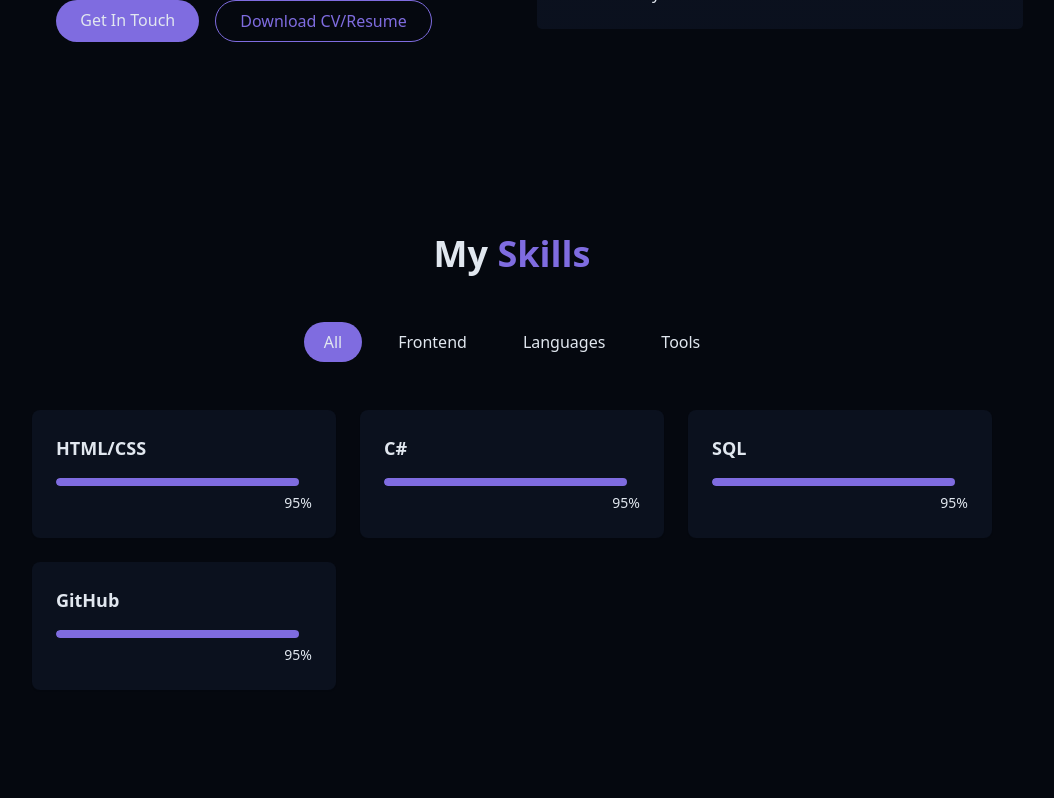
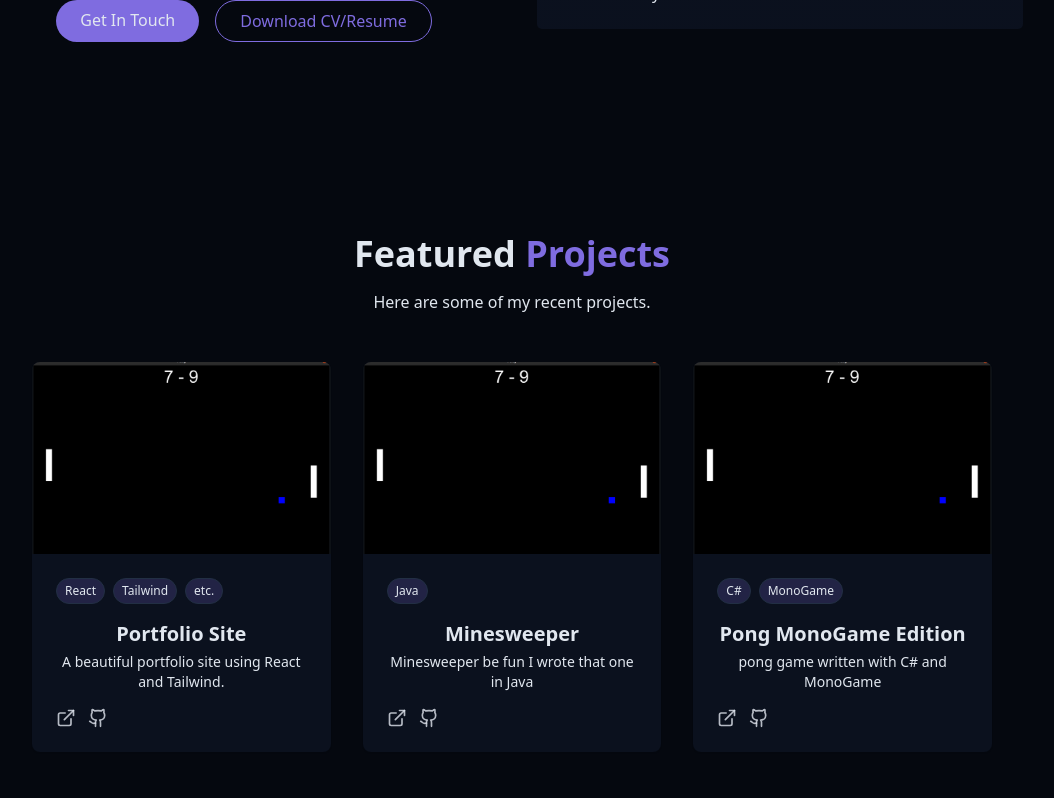
Before and after one commit to brian054/lb-portfolio-react, a React (Vite) app: page / in a window 1280 px wide. Shown: the part 1440-2238 px from the top of the page, without its empty margins (128-1182 px from the left). Built offline with nearby package versions, Linux system fonts and the light colour scheme.

Commit message:
remove skills section

```diff
--- a/src/components/Navbar.tsx
+++ b/src/components/Navbar.tsx
@@ -5,7 +5,6 @@ import { useEffect, useState } from "react";
 const navLinks = [
   { name: "Home", href: "#home" },
   { name: "About", href: "#about" },
-  { name: "Skills", href: "#skills" },
   { name: "Projects", href: "#projects" },
   { name: "Contact", href: "#contact" },
 ];
--- a/src/components/SkillsSection.tsx
+++ /dev/null
@@ -1,75 +0,0 @@
-import { cn } from "@/lib/utils";
-import { useState } from "react";
-
-const skills = [
-  // Categories = tools, frontend, backend, languages
-  // Hmmm not sure if I'll keep level in there
-  // Just testing for now
-  { name: "HTML/CSS", level: 95, category: "frontend" },
-  { name: "C#", level: 95, category: "languages" },
-  { name: "SQL", level: 95, category: "languages" },
-  { name: "GitHub", level: 95, category: "tools" },
-];
-
-const categories = ["all", "frontend", "languages", "tools"];
-
-export const SkillsSection = () => {
-  const [activeCategory, setActiveCategory] = useState("all");
-
-  const filteredSkills = skills.filter(
-    (skill) => activeCategory === "all" || skill.category === activeCategory
-  );
-
-  return (
-    <section id="skills" className="py-24 px-4 relative bg-secondary/30">
-      <div className="container mx-auto max-w-5xl">
-        <h2 className="text-3xl md:text-4xl font-bold mb-12 text-center">
-          My <span className="text-primary"> Skills</span>
-        </h2>
-
-        <div className="flex flex-wrap justify-center gap-4 mb-12">
-          {categories.map((category, key) => (
-            <button
-              key={key}
-              onClick={() => setActiveCategory(category)}
-              className={cn(
-                "px-5 py-2 rounded-full transition-colors duration-300 capitalize",
-                activeCategory === category
-                  ? "bg-primary text-primary-foreground"
-                  : "bg-secondary/70 text-foreground hover:bg-secondary"
-              )}
-            >
-              {category}
-            </button>
-          ))}
-        </div>
-
-        <div className="grid grid-cols-1 sm:grid-cols-2 lg:grid-cols-3 gap-6">
-          {filteredSkills.map((skill, key) => (
-            <div
-              key={key}
-              className="bg-card p-6 rounded-lg shadow-xs card-hover"
-            >
-              <div className="text-left mb-4">
-                <h3 className="font-semibold text-lg"> {skill.name} </h3>
-              </div>
-
-              <div className="w-full bg-secondary/50 h-2 rounded-full overflow-hidden">
-                <div
-                  className="bg-primary h-2 rounded-full origin-left animate-[grow_1.5s_ease-out]"
-                  style={{ width: skill.level + "%" }}
-                />
-              </div>
-
-              <div className="text-right mt-1">
-                <span className="text-sm text-muted-foreground">
-                  {skill.level}%
-                </span>
-              </div>
-            </div>
-          ))}
-        </div>
-      </div>
-    </section>
-  );
-};
--- a/src/pages/Home.tsx
+++ b/src/pages/Home.tsx
@@ -3,7 +3,6 @@ import { ThemeToggle } from "../components/ThemeToggle";
 import { StarBackground } from "@/components/StarBackground";
 import { LB_HomeSection } from "@/components/LB_HomeSection";
 import { AboutSection } from "@/components/AboutSection";
-import { SkillsSection } from "@/components/SkillsSection";
 import { ProjectsSection } from "@/components/ProjectsSection";
 import { ContactSection } from "@/components/ContactSection";
 import { Footer } from "@/components/Footer";
@@ -22,7 +21,6 @@ export const Home = () => {
         {/* <LB_MainSection /> */}
         <LB_HomeSection />
         <AboutSection />
-        <SkillsSection />
         <ProjectsSection />
         <ContactSection />
       </main>
--- a/src/pages/Skills.tsx
+++ /dev/null
@@ -1,3 +0,0 @@
-export const Skills = () => {
-  return <div> Skills </div>;
-};
```
